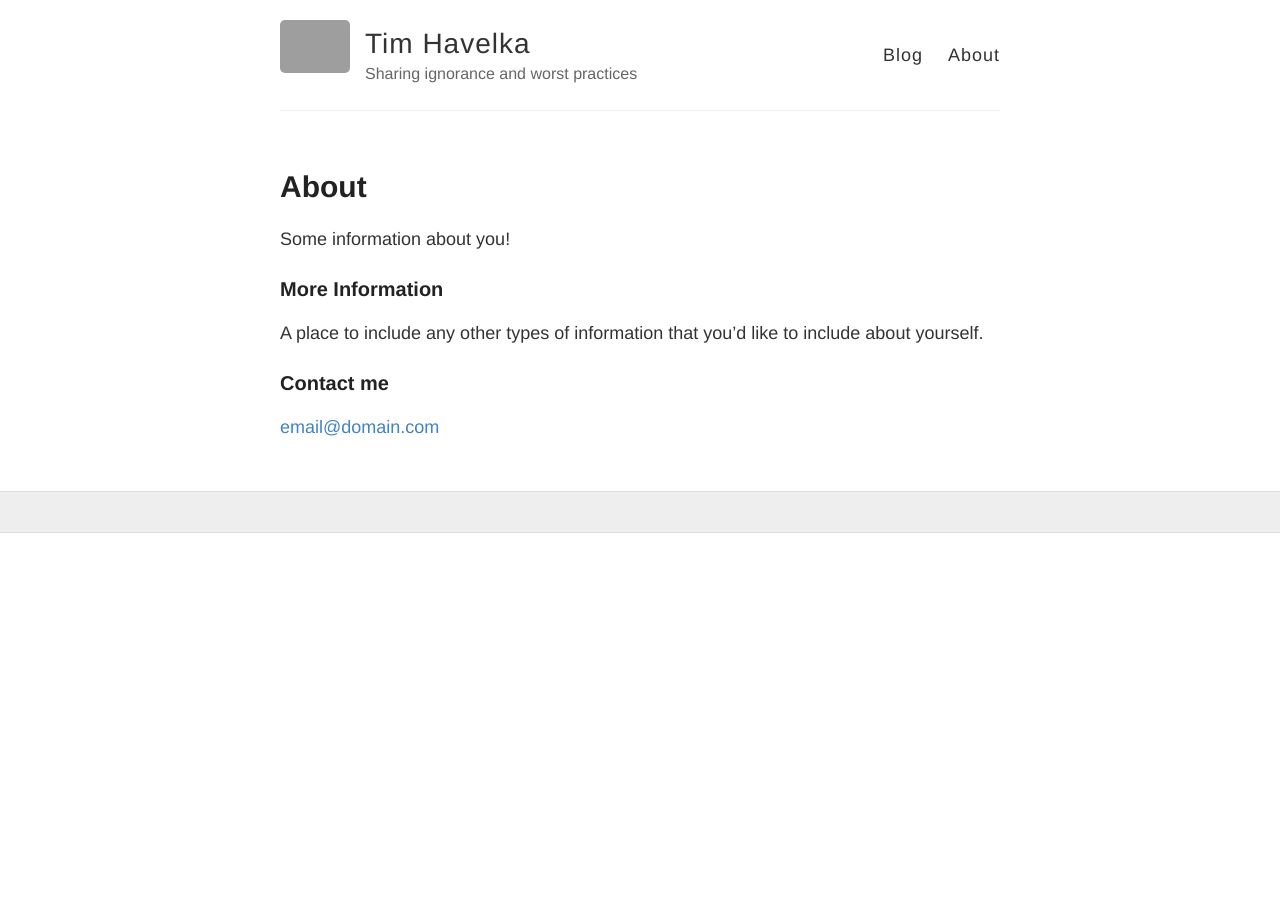
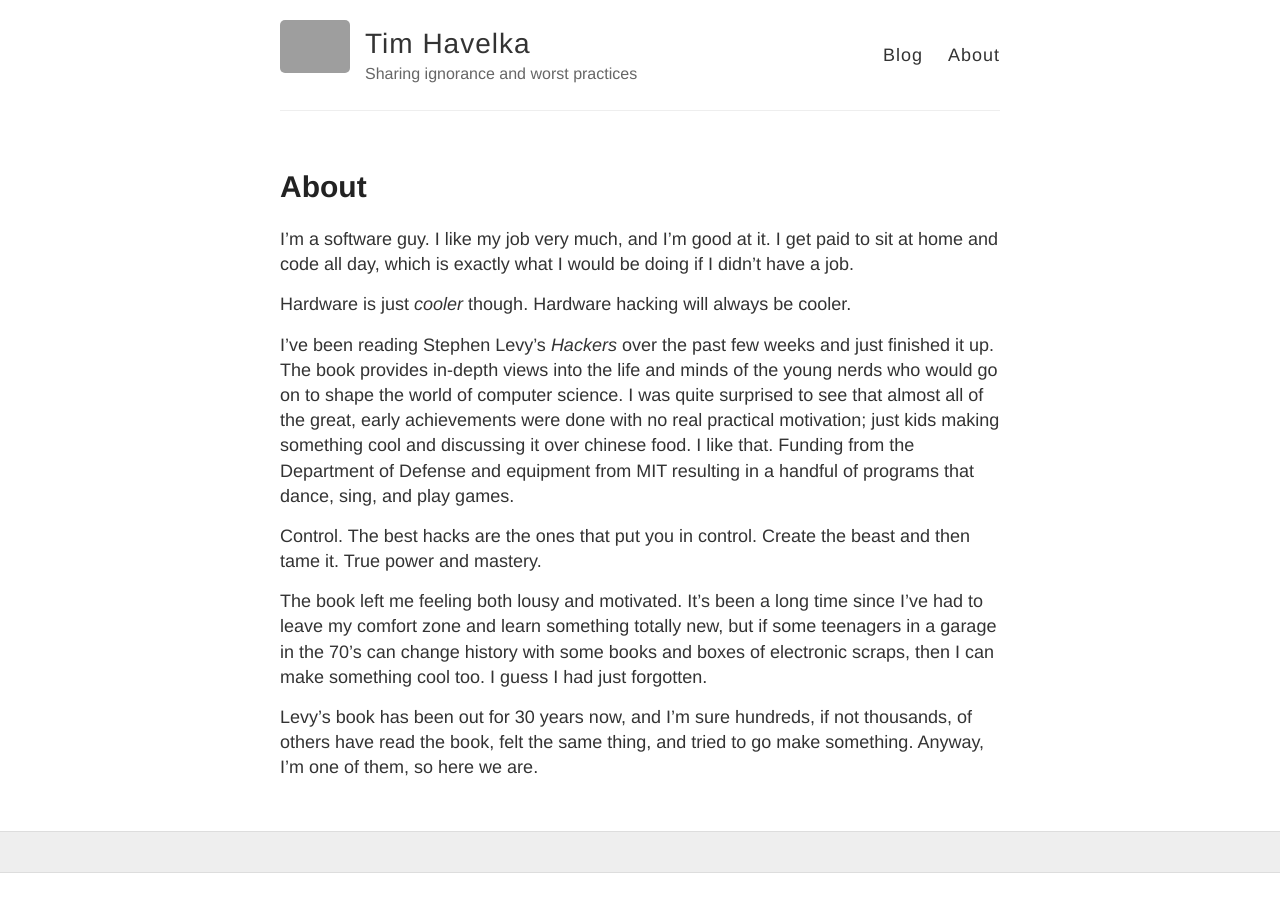
Before and after one commit to thavelka/thavelka.github.io, a Jekyll site: the page built from about.md, in a window 1280 px wide. Built offline with Jekyll 4.4.1, drawn with Linux system fonts in a browser that asks for light colours; grey boxes are pictures that could not be loaded.

Commit message:
Update about.md

```diff
--- a/about.md
+++ b/about.md
@@ -4,12 +4,14 @@ title: About
 permalink: /about/
 ---
 
-Some information about you!
+I'm a software guy. I like my job very much, and I'm good at it. I get paid to sit at home and code all day, which is exactly what I would be doing if I didn't have a job.
 
-### More Information
+Hardware is just _cooler_ though. Hardware hacking will always be cooler.
 
-A place to include any other types of information that you'd like to include about yourself.
+I've been reading Stephen Levy's _Hackers_ over the past few weeks and just finished it up. The book provides in-depth views into the life and minds of the young nerds who would go on to shape the world of computer science. I was quite surprised to see that almost all of the great, early achievements were done with no real practical motivation; just kids making something cool and discussing it over chinese food. I like that. Funding from the Department of Defense and equipment from MIT resulting in a handful of programs that dance, sing, and play games.
 
-### Contact me
+Control. The best hacks are the ones that put you in control. Create the beast and then tame it. True power and mastery.
 
-[email@domain.com](mailto:email@domain.com)
+The book left me feeling both lousy and motivated. It's been a long time since I've had to leave my comfort zone and learn something totally new, but if some teenagers in a garage in the 70's can change history with some books and boxes of electronic scraps, then I can make something cool too. I guess I had just forgotten.
+
+Levy's book has been out for 30 years now, and I'm sure hundreds, if not thousands, of others have read the book, felt the same thing, and tried to go make something. Anyway, I'm one of them, so here we are.
```
